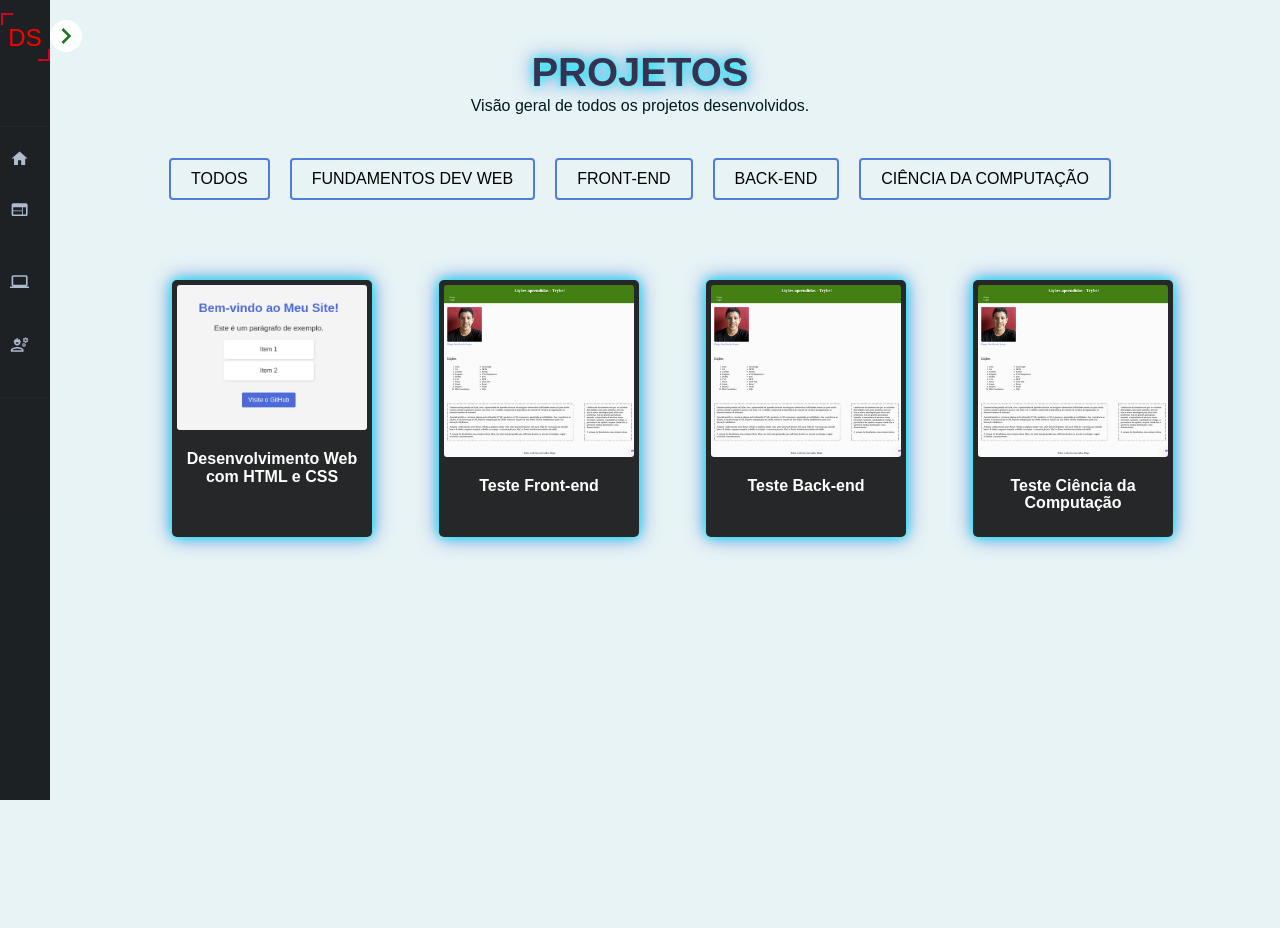
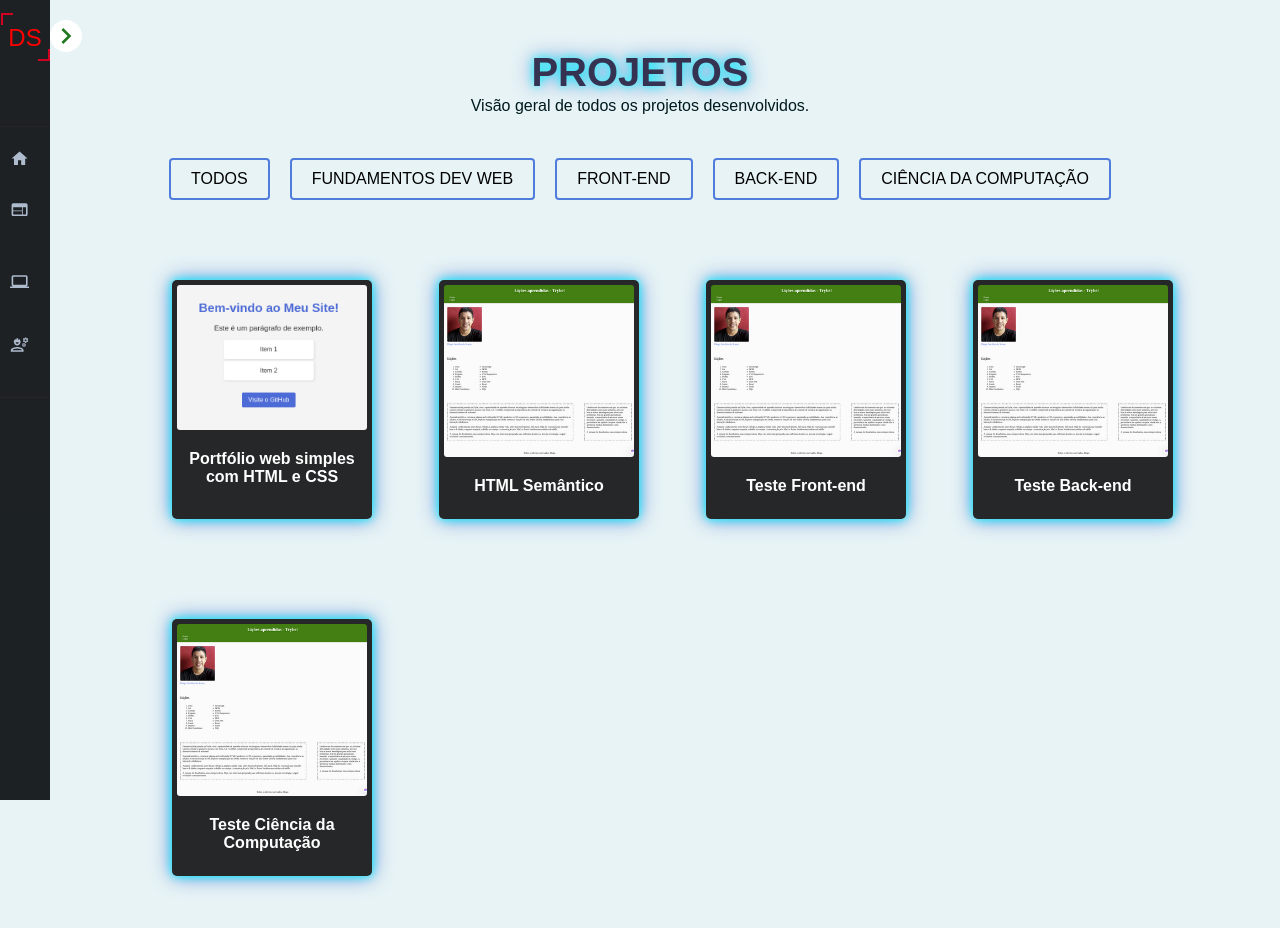
Before and after one commit to DiSerafim/portfolio, a React (Create React App) app in the folder frontend/: page /Projects in a window 1280 px wide. Shown: the top 928 px of the page. Before the commit the page ends 800 px from the top, so only its background shows below. Built offline with nearby package versions, Linux system fonts and the light colour scheme.

Commit message:
Ajustes feitos e inserção de dados de 2 projetos

```diff
--- a/frontend/src/components/dataProjects.js
+++ b/frontend/src/components/dataProjects.js
@@ -4,27 +4,35 @@ import desenvolvimento_web_com_html_e_css from "./../img/desenvolvimento-web-com
 const dataProjects = [
   {
     id: 1,
-    name: "Desenvolvimento Web com HTML e CSS",
+    name: "Portfólio web simples com HTML e CSS",
     category: "Fundamentos Dev Web",
     image: desenvolvimento_web_com_html_e_css,
-    url: "../../public/desenvolvimento-web/fundamentos/fundamentos-pagina6.html",
+    url: "/desenvolvimento-web/fundamentos/fundamentos-pagina8.html"
   },
   {
     id: 2,
+    name: "HTML Semântico",
+    category: "Fundamentos Dev Web",
+    image: lessonsLearned,
+    url: "/desenvolvimento-web/fundamentos/projeto-lessons-learned.html"
+  },
+  {
+
+    id: 3,
     name: "Teste Front-end",
     category: "Front-end",
     image: lessonsLearned,
     url: "projetos/sd-010-b-project-lessons-learned",
   },
   {
-    id: 3,
+    id: 4,
     name: "Teste Back-end",
     category: "Back-end",
     image: lessonsLearned,
     url: "projetos/sd-010-b-project-lessons-learned",
   },
   {
-    id: 4,
+    id: 5,
     name: "Teste Ciência da Computação",
     category: "Ciência da Computação",
     image: lessonsLearned,
```
